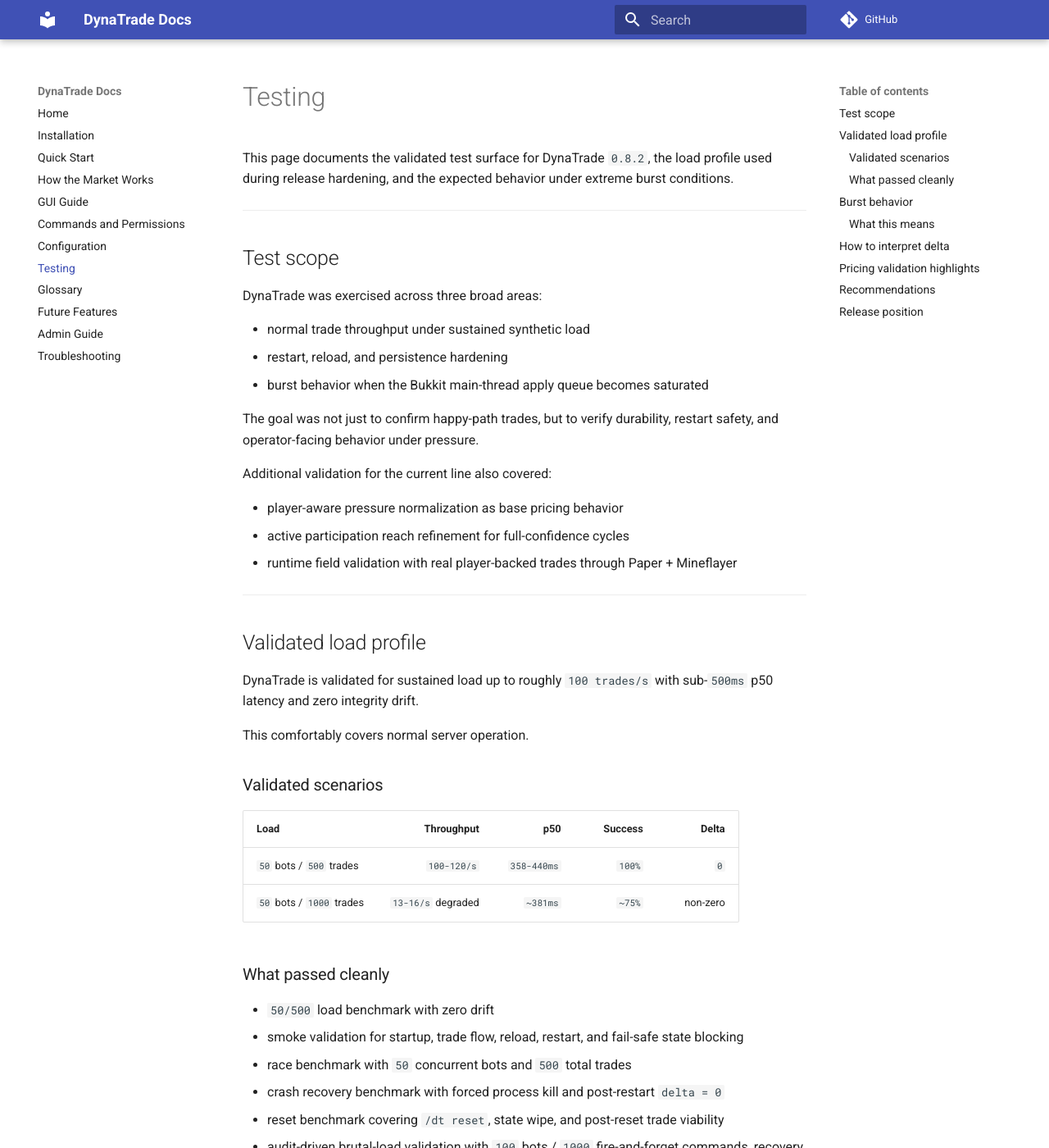
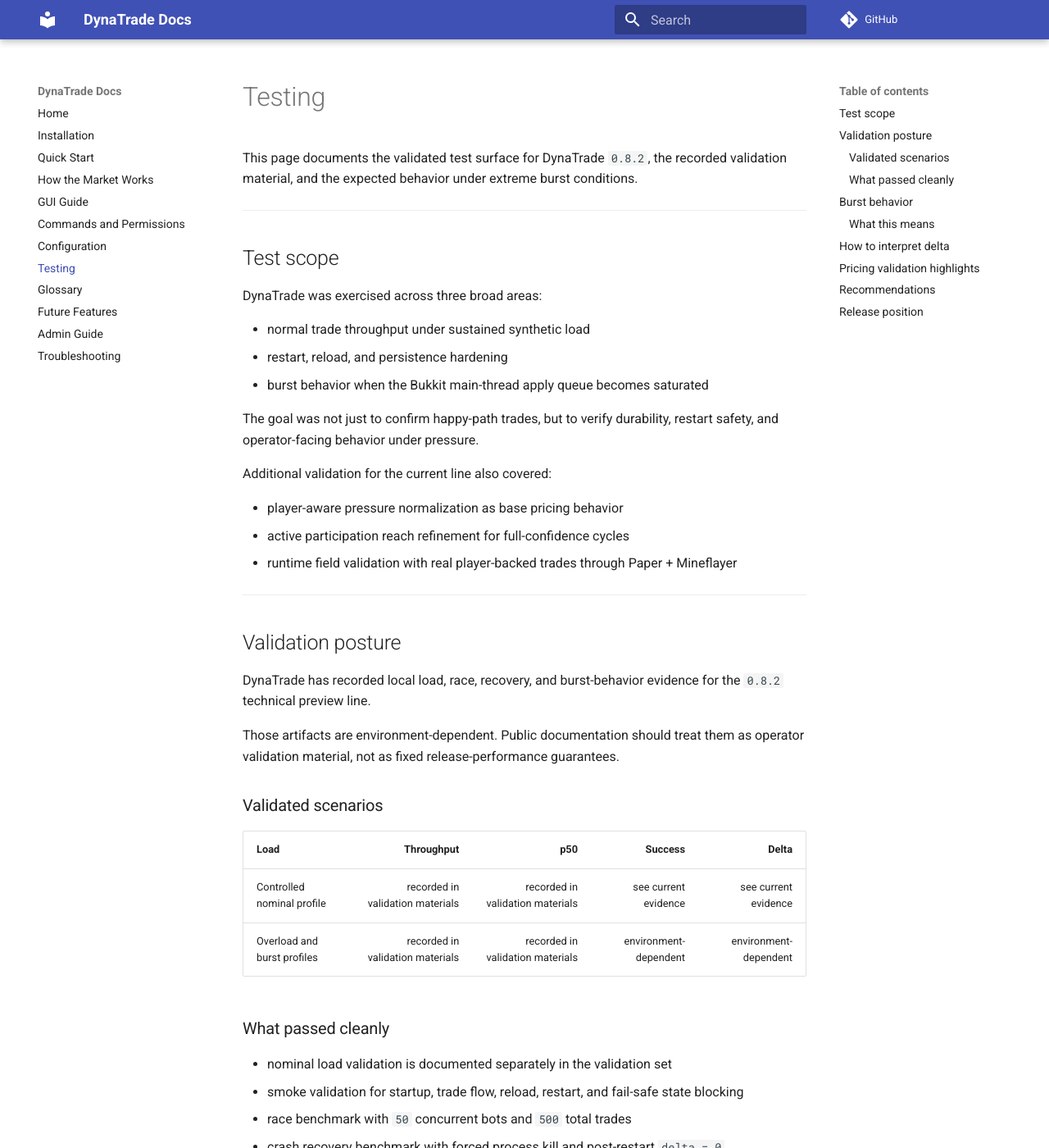
Before and after one commit to jeanmattcs/dynatrade-docs, an MkDocs documentation site: the page built from docs/Testing.md, in a window 1280 px wide and 1400 px high. Shown: the whole window at 82% size. Built offline with MkDocs 1.6.1 and Material for MkDocs 9.7.7, drawn with Linux system fonts in a browser that asks for light colours; comment, search, counter and statistics services are not loaded; some of the changed text lies outside the part shown.

Commit message:
docs: align public runtime and benchmark guidance

```diff
--- a/docs/Testing.md
+++ b/docs/Testing.md
@@ -1,6 +1,6 @@
 # Testing
 
-This page documents the validated test surface for DynaTrade `0.8.2`, the load profile used during release hardening, and the expected behavior under extreme burst conditions.
+This page documents the validated test surface for DynaTrade `0.8.2`, the recorded validation material, and the expected behavior under extreme burst conditions.
 
 ---
 
@@ -22,22 +22,22 @@ Additional validation for the current line also covered:
 
 ---
 
-## Validated load profile
+## Validation posture
 
-DynaTrade is validated for sustained load up to roughly `100 trades/s` with sub-`500ms` p50 latency and zero integrity drift.
+DynaTrade has recorded local load, race, recovery, and burst-behavior evidence for the `0.8.2` technical preview line.
 
-This comfortably covers normal server operation.
+Those artifacts are environment-dependent. Public documentation should treat them as operator validation material, not as fixed release-performance guarantees.
 
 ### Validated scenarios
 
 | Load | Throughput | p50 | Success | Delta |
 |---|---:|---:|---:|---:|
-| `50` bots / `500` trades | `100-120/s` | `358-440ms` | `100%` | `0` |
-| `50` bots / `1000` trades | `13-16/s` degraded | `~381ms` | `~75%` | non-zero |
+| Controlled nominal profile | recorded in validation materials | recorded in validation materials | see current evidence | see current evidence |
+| Overload and burst profiles | recorded in validation materials | recorded in validation materials | environment-dependent | environment-dependent |
 
 ### What passed cleanly
 
-- `50/500` load benchmark with zero drift
+- nominal load validation is documented separately in the validation set
 - smoke validation for startup, trade flow, reload, restart, and fail-safe state blocking
 - race benchmark with `50` concurrent bots and `500` total trades
 - crash recovery benchmark with forced process kill and post-restart `delta = 0`
@@ -80,9 +80,9 @@ This defines a **throughput ceiling** for the current pipeline rather than a nor
 
 ## How to interpret `delta`
 
-For the validated `50/500` scenario, `delta = 0` and should be treated as the primary production-ready benchmark.
+For any nominal validation scenario, `delta = 0` remains the primary correctness signal.
 
-For the overload `50/1000` scenario, non-zero delta should be interpreted carefully:
+For overload scenarios, non-zero delta should be interpreted carefully:
 
 - it shows that the cycle processed a different volume snapshot than the benchmark counted as acknowledged within its timeout window
 - it does **not** automatically mean journal corruption
@@ -122,10 +122,10 @@ Recent runtime field validation also captured the full live path:
 
 ## Release position
 
-The current `0.8.2` line is validated for the documented profile:
+The current `0.8.2` line is documented with:
 
-- sustained load around `100 trades/s`
-- zero integrity drift in the nominal benchmark
-- stable restart and recovery behavior
+- recorded local validation material
+- stable restart and recovery behavior in the documented runs
+- known burst-latency limits under heavy apply-queue pressure
 
 The known limit is burst latency under extreme apply-queue pressure, which is documented here rather than treated as a blocker for ordinary server operation.
```
Also changed, not shown: docs/Admin-Guide.md (+1 -1 lines), docs/Commands-and-Permissions.md (+16 -4 lines), docs/How-the-Market-Works.md (+2 -0 lines), docs/index.md (+4 -11 lines).
